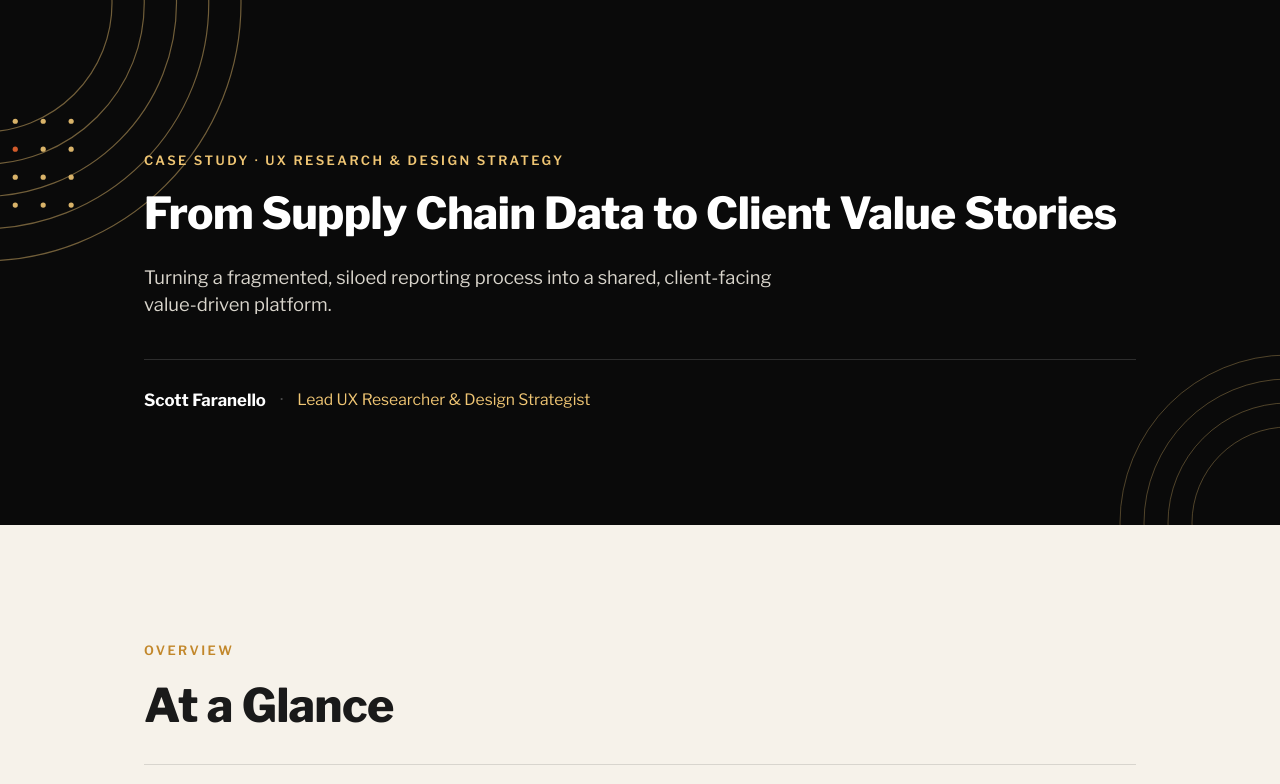
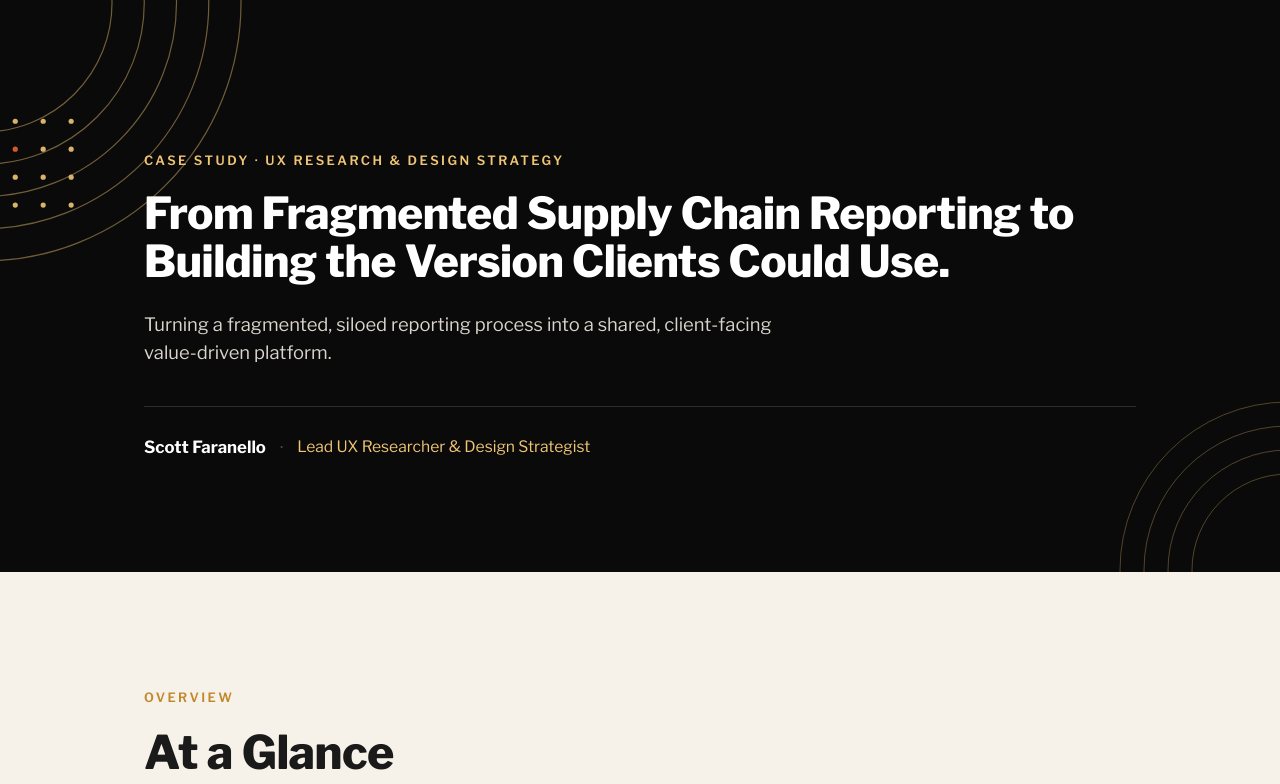
Before and after one commit to Scott-Far/Case-Studies, a plain HTML site: page index.html in a window 1280 px wide. Shown: the top 784 px of the page. Drawn offline with nearby package versions, Linux system fonts and the light colour scheme.

Commit message:
Update index.html

```diff
--- a/index.html
+++ b/index.html
@@ -338,7 +338,7 @@ figcaption{
 
   <div class="inner">
     <p class="eyebrow">Case Study · UX Research &amp; Design Strategy</p>
-    <h1>From Supply Chain Data to Client Value Stories</h1>
+    <h1>From Fragmented Supply Chain Reporting to Building the Version Clients Could Use.</h1>
     <p class="sub">Turning a fragmented, siloed reporting process into a shared, client-facing value-driven platform.</p>
     <div class="byline">
       <span class="nm">Scott Faranello</span>
```
